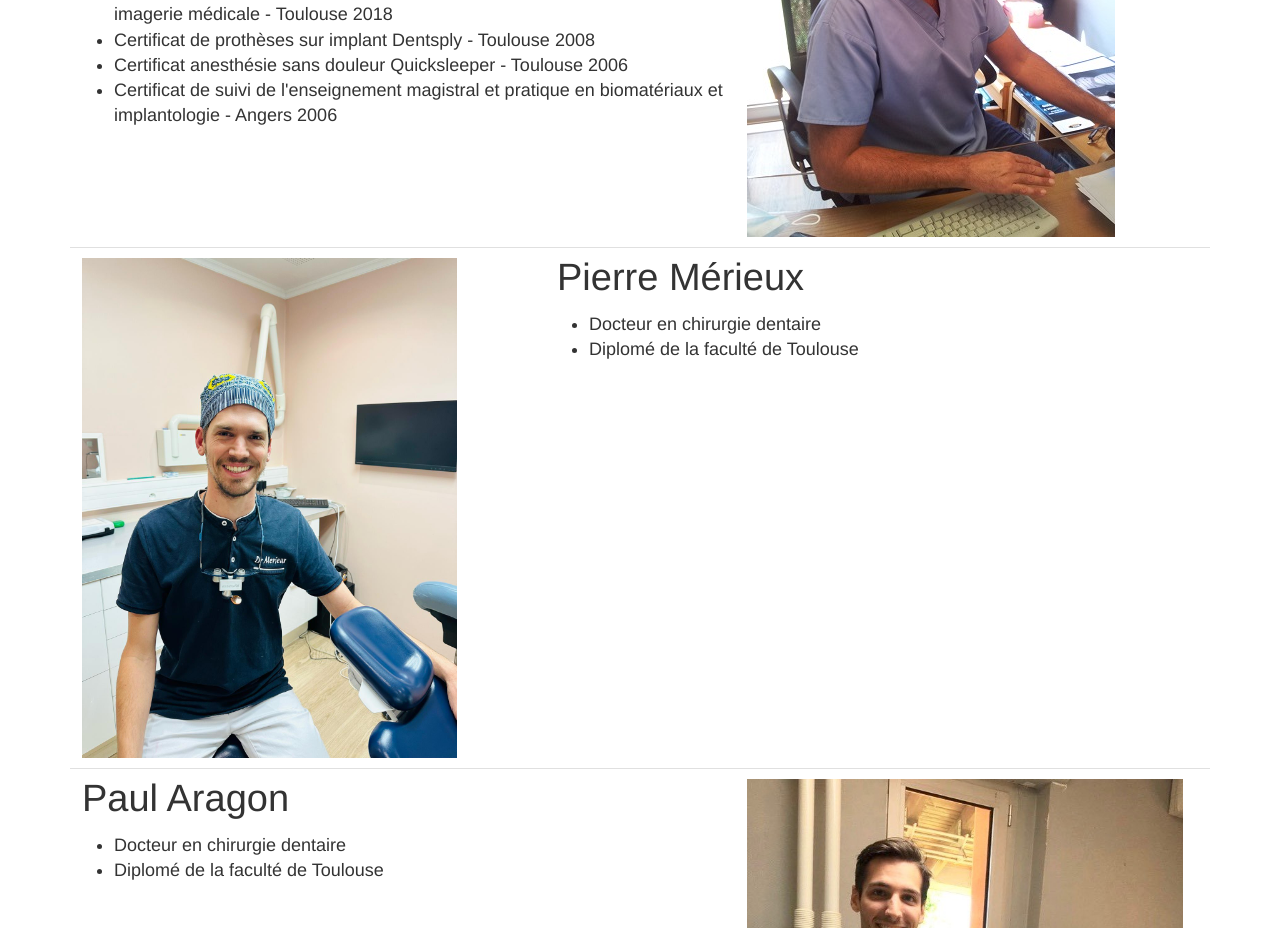
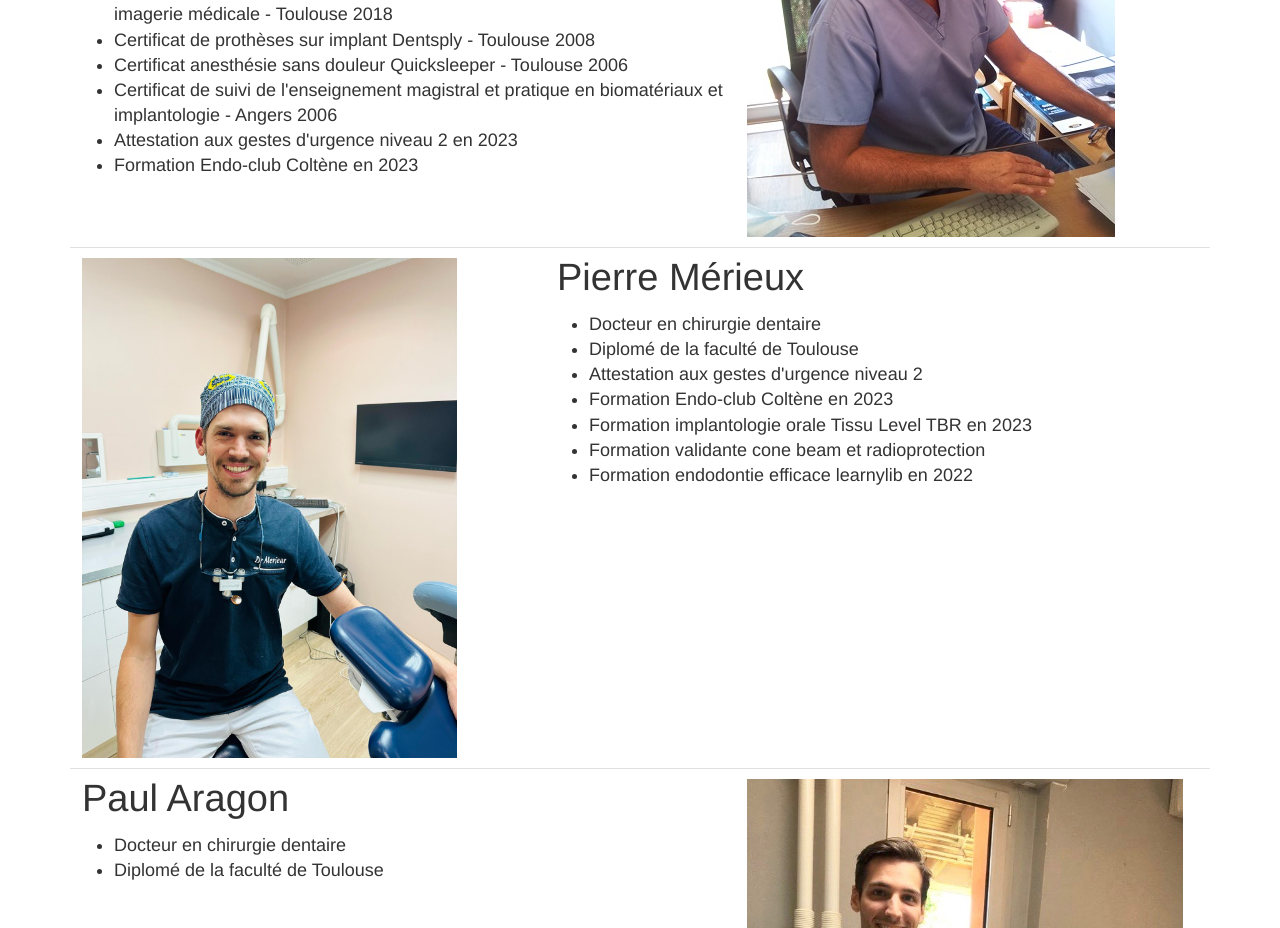
Before and after one commit to antoinedelia/dentiste-auterive, an Angular app in the folder web/: page /equipe in a window 1280 px wide. Shown: the part 860-1788 px from the top of the page. Built offline with nearby package versions, Linux system fonts and the light colour scheme.

Commit message:
feat: add new formations

```diff
--- a/web/src/app/equipe/equipe.component.ts
+++ b/web/src/app/equipe/equipe.component.ts
@@ -24,6 +24,8 @@ export class EquipeComponent implements OnInit {
         "Certificat de prothèses sur implant Dentsply - Toulouse 2008",
         "Certificat anesthésie sans douleur Quicksleeper - Toulouse 2006",
         "Certificat de suivi de l'enseignement magistral et pratique en biomatériaux et implantologie - Angers 2006",
+        "Attestation aux gestes d'urgence niveau 2 en 2023",
+        "Formation Endo-club Coltène en 2023",
       ],
     },
     {
@@ -32,6 +34,11 @@ export class EquipeComponent implements OnInit {
       descriptions: [
         "Docteur en chirurgie dentaire",
         "Diplomé de la faculté de Toulouse",
+        "Attestation aux gestes d'urgence niveau 2",
+        "Formation Endo-club Coltène en 2023",
+        "Formation implantologie orale Tissu Level TBR en 2023",
+        "Formation validante cone beam et radioprotection",
+        "Formation endodontie efficace learnylib en 2022",
       ],
     },
     {
```
